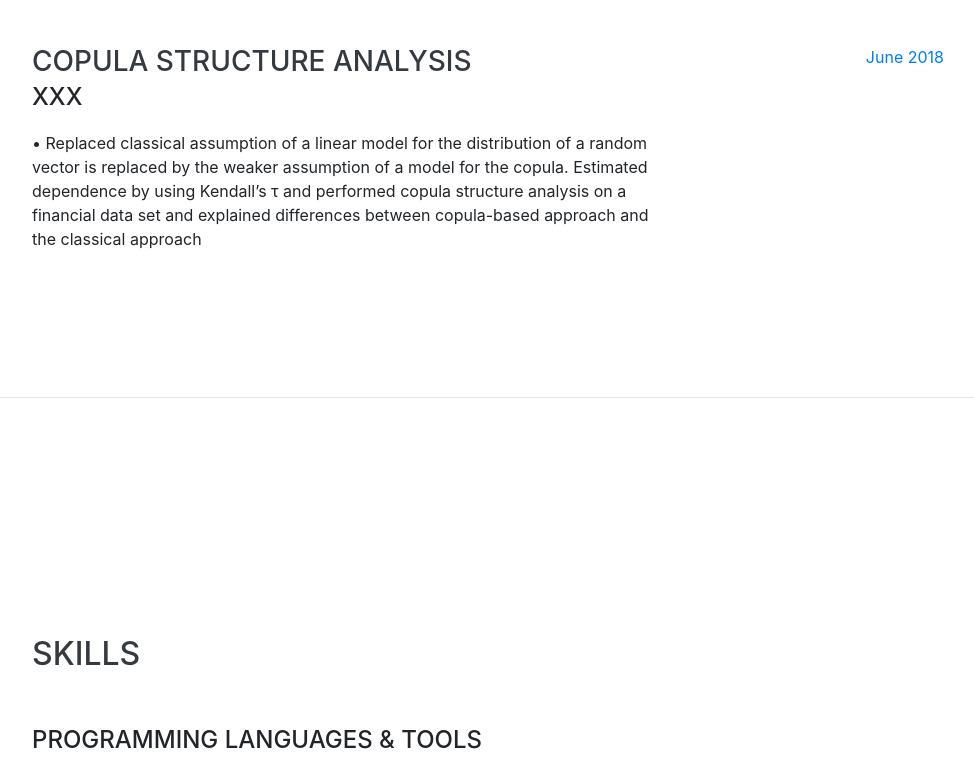
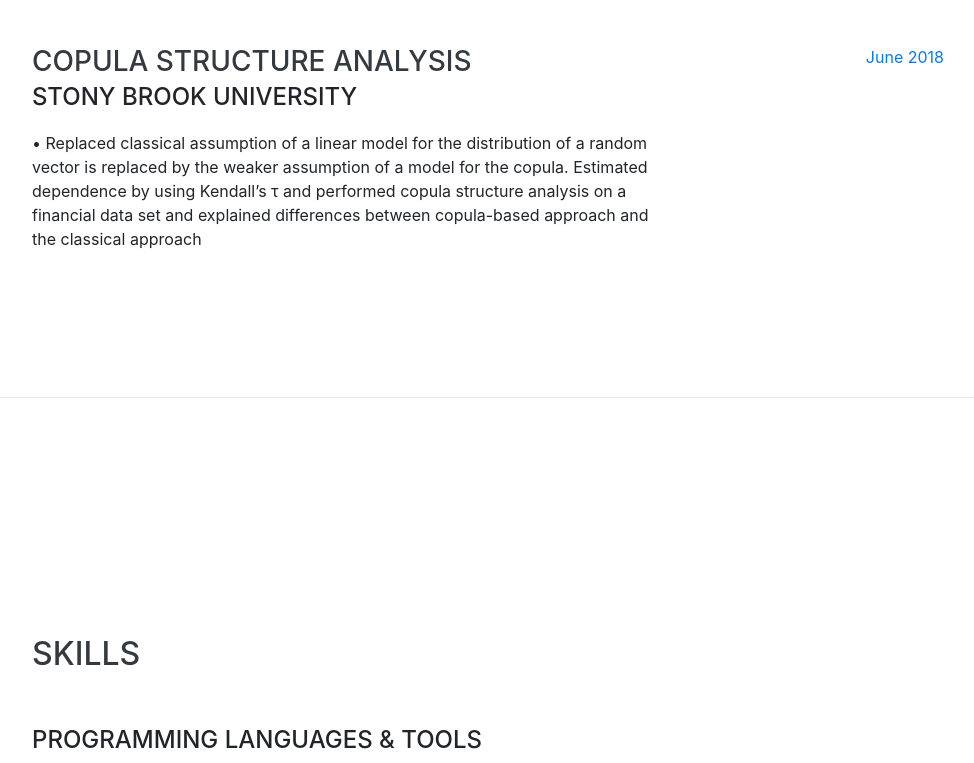
Before and after one commit to mitchgao/mitchgao.github.io, a website with bundled scripts: page index.html in a window 1280 px wide. Shown: the part 3332-4095 px from the top of the page, without its empty margins (288-1262 px from the left). Built offline with nearby package versions, Linux system fonts and the light colour scheme; a web font is replaced by a local one.

Commit message:
project added

```diff
--- a/index.html
+++ b/index.html
@@ -219,7 +219,7 @@
         <div class="resume-item d-flex flex-column flex-md-row justify-content-between mb-5">
           <div class="resume-content">
             <h3 class="mb-0">Copula Structure Analysis</h3>
-            <div class="subheading mb-3">XXX</div>
+            <div class="subheading mb-3">Stony Brook University</div>
             <p>• Replaced classical assumption of a linear model for the distribution of a random vector is replaced by the weaker assumption of a model for the copula. Estimated dependence by using Kendall’s τ and performed copula structure analysis on a financial data set and explained differences between copula-based approach and the classical approach
       </div>
           <div class="resume-date text-md-right">
```
